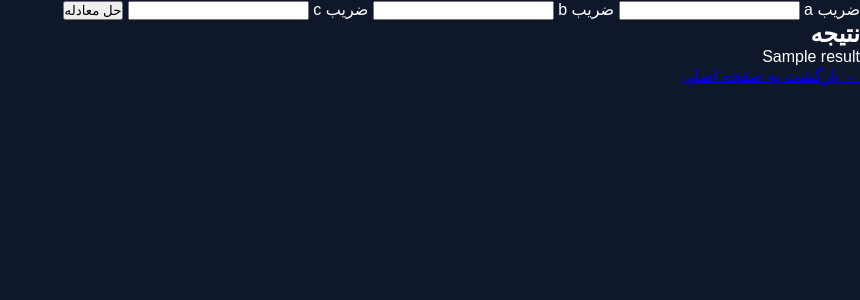
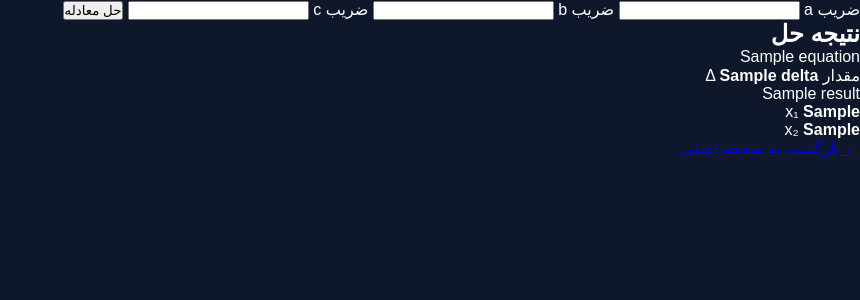
Before and after one commit to nimamath/Math-tools, a Flask app: template templates/quadratic.html in a window 1280 px wide. Shown: the part 205-505 px from the top of the page, without its empty margins (420-1280 px from the left). Run offline with Flask 3, Linux system fonts and the light colour scheme; the template is opened without the code that fills it: most values are stand-ins (such as "Sample title", 1, 10 or a date in 2020).

Commit message:
Update quadratic.html

```diff
--- a/templates/quadratic.html
+++ b/templates/quadratic.html
@@ -37,17 +37,52 @@
 
         </form>
 
+
         {% if result %}
 
-        <section class="result">
+        <section class="result-card">
 
-            <h2>نتیجه</h2>
+            <h2>نتیجه حل</h2>
 
-            <p>{{ result }}</p>
+            {% if equation %}
+            <div class="equation">
+                {{ equation }}
+            </div>
+            {% endif %}
+
+            {% if delta is not none %}
+            <div class="result-row">
+                <span>مقدار Δ</span>
+                <strong>{{ delta }}</strong>
+            </div>
+            {% endif %}
+
+            <div class="result-message">
+                {{ result }}
+            </div>
+
+            {% if x1 is not none %}
+            <div class="roots">
+
+                <div class="root-box">
+                    <span>x₁</span>
+                    <strong>{{ x1 }}</strong>
+                </div>
+
+                {% if x2 is not none %}
+                <div class="root-box">
+                    <span>x₂</span>
+                    <strong>{{ x2 }}</strong>
+                </div>
+                {% endif %}
+
+            </div>
+            {% endif %}
 
         </section>
 
         {% endif %}
+
 
         <a href="/" class="back">
             ← بازگشت به صفحه اصلی
```
